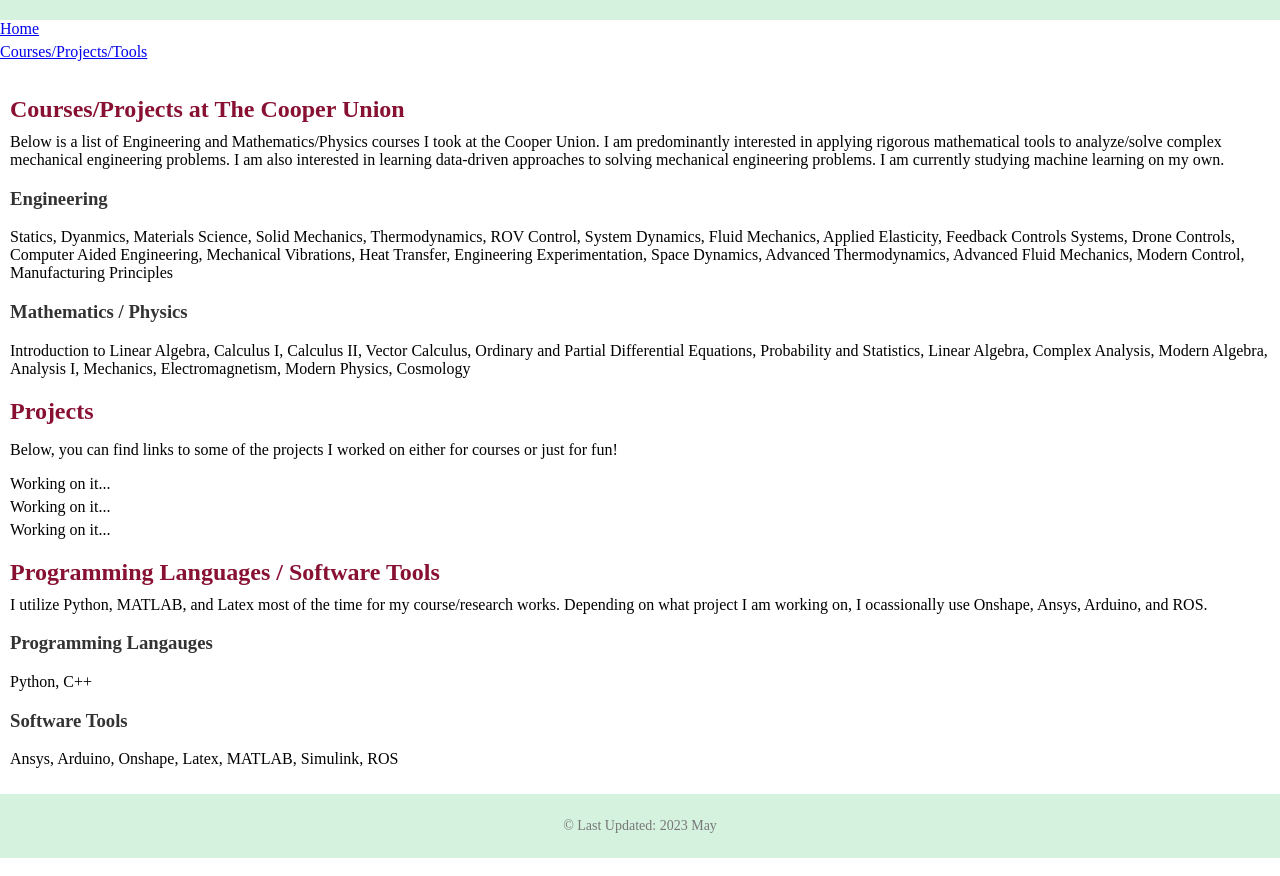
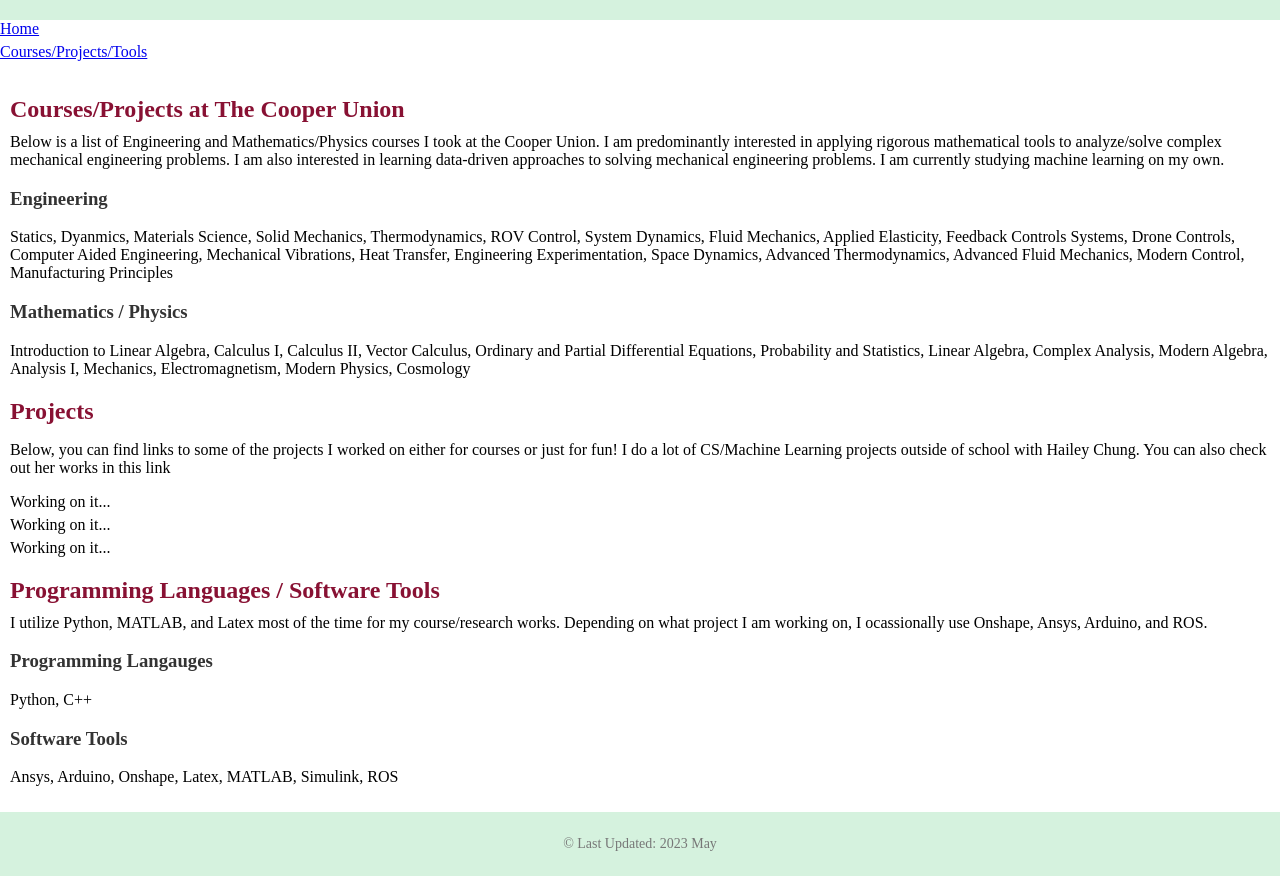
Before and after one commit to greatestq/greatestq.github.io, a plain HTML site: page courses.html in a window 1280 px wide. Drawn offline with Linux system fonts and the light colour scheme.

Commit message:
Update courses.html

```diff
--- a/courses.html
+++ b/courses.html
@@ -1,7 +1,7 @@
 <!DOCTYPE html>
 <html>
 <head>
-    <title>Education</title>
+    <title>Course/Projects</title>
     <link rel="stylesheet" type="text/css" href="styles.css">
 </head>
 <body>
@@ -34,7 +34,7 @@ Below is a list of Engineering and Mathematics/Physics courses I took at the Coo
 <section>
             <h2>Projects</h2>
 
-                    <p>Below, you can find links to some of the projects I worked on either for courses or just for fun!</p>
+                    <p>Below, you can find links to some of the projects I worked on either for courses or just for fun! I do a lot of CS/Machine Learning projects outside of school with Hailey Chung. You can also check out her works in this link</p>
 			<ul>
 				<li> Working on it... </li>
 				<li> Working on it... </li>
```
